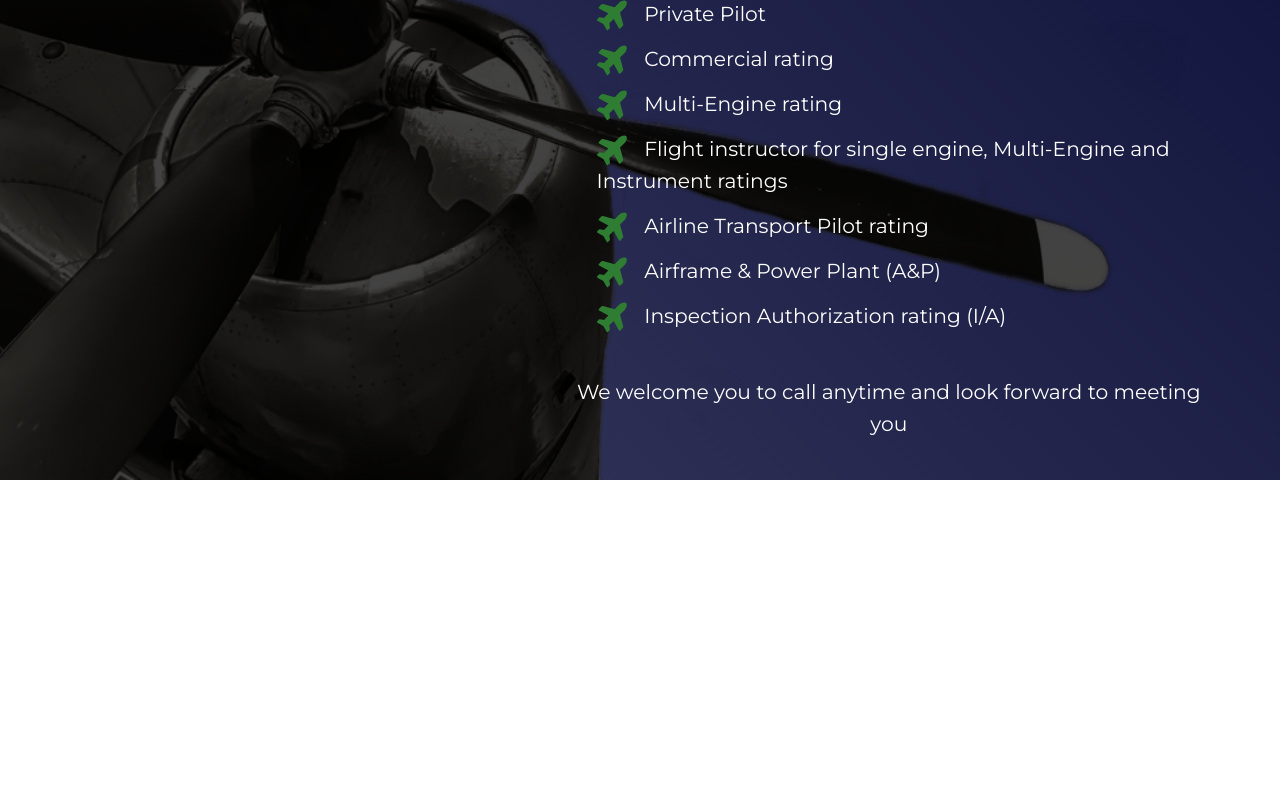
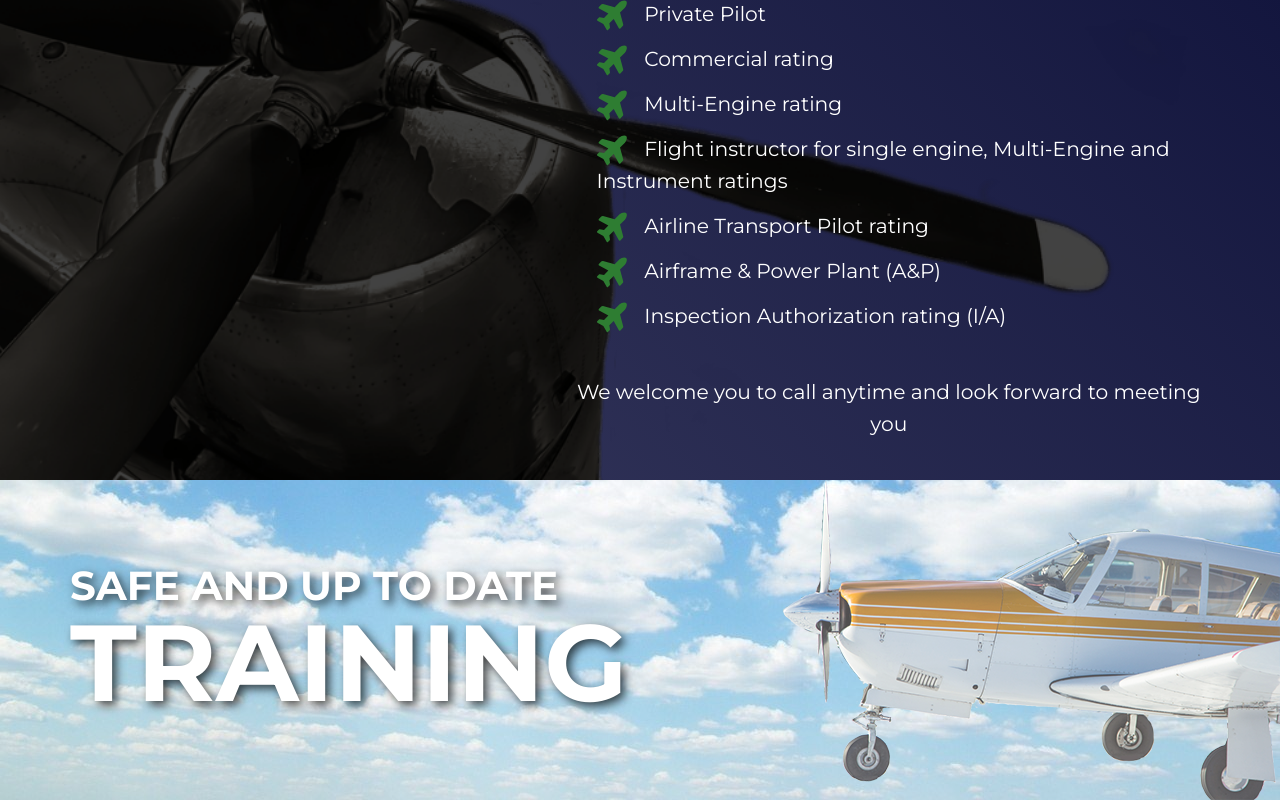
Before and after one commit to ariel-behar/vx-aviation, a React (Vite) app: page /flight-school#contact in a window 1280 px wide. Shown: the part 1350-2150 px from the top of the page. Before the commit the page ends 1830 px from the top, so only its background shows below. Built offline with nearby package versions, Linux system fonts and the light colour scheme.

Commit message:
Creating the UpToDateTraining section and adding it to he FlightSchoolView

```diff
--- /dev/null
+++ b/src/components/ViewSpecificComponents/FlightSchoolView/UpToDateTrainingSection.tsx
@@ -0,0 +1,32 @@
+import { useRef } from 'react'
+import { useInView } from 'framer-motion'
+
+import clouds from '../../../assets/img/clouds.jpg'
+import halfPlaneParked from '../../../assets/img/half-plane-parked.png'
+
+function UpToDateTrainingSection() {
+	const textDivRef = useRef(null)
+	const isInView = useInView(textDivRef, { once: true, amount: 1 })
+
+	console.log(isInView);
+
+	return (
+		<section ref={textDivRef} style={{ backgroundImage: `url(${clouds})` }} className='min-h-[320px] bg-no-repeat bg-fixed bg-cover bg-bottom grid relative'>
+			<img src={halfPlaneParked} alt="Flying plane" className='justify-self-end align-self-end ' />
+
+			<div className='h-full w-full bg-white/30 absolute'
+				style={{
+					transform: isInView ? "none" : "translateX(-20%)",
+					opacity: isInView ? 1 : 0,
+					transition: "all 0.8s ease-in-out"
+				}}>
+				<div className='container mx-auto h-full flex flex-col justify-center'>
+					<h3 className='text-4xl font-bold text-white uppercase text-shadow'>Safe and up to date</h3>
+					<h3 className='text-8xl font-bold text-white uppercase text-shadow'>Training</h3>
+				</div>
+			</div>
+		</section>
+	)
+}
+
+export default UpToDateTrainingSection
--- a/src/views/FlightSchoolView.tsx
+++ b/src/views/FlightSchoolView.tsx
@@ -1,5 +1,6 @@
 import HeroSection from "../components/ViewSpecificComponents/FlightSchoolView/HeroSection"
 import ImagesSection from "../components/ViewSpecificComponents/FlightSchoolView/ImagesSection"
+import UpToDateTrainingSection from "../components/ViewSpecificComponents/FlightSchoolView/UpToDateTrainingSection"
 import WhoWeAreSection from "../components/ViewSpecificComponents/FlightSchoolView/WhoWeAreSection"
 
 function FlightSchoolView() {
@@ -8,6 +9,8 @@ function FlightSchoolView() {
 			<HeroSection />
 			<ImagesSection />
 			<WhoWeAreSection />
+			<UpToDateTrainingSection />
+
 		</>
 	)
 }
```
Also changed, not shown: src/assets/img/clouds.jpg (added), src/assets/img/half-plane-parked.png (added).
